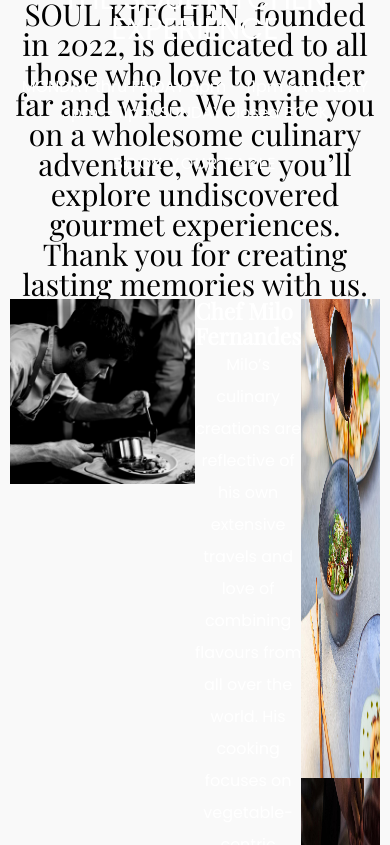
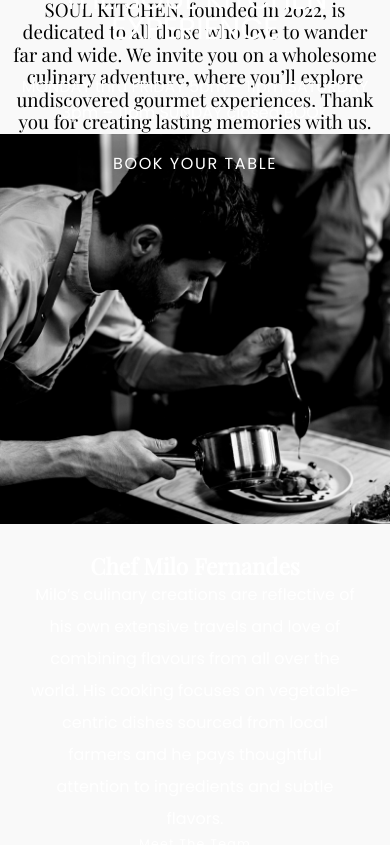
Before and after one commit to Reza-HM/soulkitchen-next, a Next.js app: page / in a window 390 px wide. Shown: the part 1019-1864 px from the top of the page. Built offline with nearby package versions, Linux system fonts and the light colour scheme.

Commit message:
responsived the about and team sections it the index page

```diff
--- a/Components/Templates/Index/About.tsx
+++ b/Components/Templates/Index/About.tsx
@@ -1,7 +1,7 @@
 const About = () => {
   return (
     <div className="container max-w-screen-md py-48">
-      <p className="w-full font-PlayfairDisplay text-5xl text-center leading-relaxed">
+      <p className="w-full font-PlayfairDisplay text-3xl md:text-5xl text-center leading-relaxed">
         SOUL KITCHEN, founded in 2022, is dedicated to all those who love to
         wander far and wide. We invite you on a wholesome culinary adventure,
         where you’ll explore undiscovered gourmet experiences. Thank you for
--- a/Components/Templates/Index/Team.tsx
+++ b/Components/Templates/Index/Team.tsx
@@ -3,21 +3,22 @@
 
 const Team = () => {
   return (
-    <div className="container !px-0 flex justify-between mb-40">
-      <div className="w-full md:w-1/2 md:flex-1 animate-fade-up">
+    <div className="w-full md:container !px-0 flex flex-wrap justify-between mb-40">
+      <div className="w-full md:w-1/2 md:flex-1 animate-fade-up !h-[80rem] !min-h-[80rem]">
         <Image
           src="/img/chef.jpg"
           alt="chef's photo"
           width={1000}
           height={1000}
+          className=" !h-[80rem] !min-h-[80rem]"
         />
       </div>
-      <div className="w-full md:w-1/2 md:flex-1 flex !max-h-[765px] animate-fade-up">
-        <div className="flex-1 bg-zinc-900 text-white flex flex-col items-center gap-16 px-20 !py-[16rem]">
-          <h3 className="font-PlayfairDisplay font-bold text-4xl">
+      <div className="w-full md:w-1/2 md:flex-1 flex flex-wrap animate-fade-up !h-[80rem] !min-h-[80rem]">
+        <div className="w-full sm:flex-1 sm:w-1/2 bg-zinc-900 text-white flex flex-col justify-center items-center gap-16 p-12 md:px-20 md:py-0">
+          <h3 className="font-PlayfairDisplay font-bold text-center text-4xl">
             Chef Milo Fernandes
           </h3>
-          <p className="text-center max-w-md leading-loose">
+          <p className="text-center max-w-md leading-loose md:!line-clamp-5 xl:!line-clamp-none">
             Milo’s culinary creations are reflective of his own extensive
             travels and love of combining flavours from all over the world. His
             cooking focuses on vegetable-centric dishes sourced from local
@@ -26,12 +27,12 @@
           </p>
           <Link
             href="/team"
-            className="flex justify-center items-center tracking-widest !font-bold py-2 px-8 cursor-pointer border-2 !border-white dark:!border-gray-400 hover:bg-gray-400 hover:text-white hover:!border-white duration-300"
+            className="flex justify-center items-center tracking-widest !font-bold py-2 px-8 text-xl lg:text-2xl cursor-pointer border-2 !border-white dark:!border-gray-400 hover:bg-gray-400 hover:text-white hover:!border-white duration-300"
           >
             Meet The Team
           </Link>
         </div>
-        <div className="flex-1 flex flex-col">
+        <div className="w-full sm:flex-1 sm:w-1/2 flex flex-col">
           <Image
             src="/img/chefFoods1.jpg"
             alt="chef's food"
```
Also changed, not shown: Components/Templates/Index/Board.tsx (+6 -2 lines).
